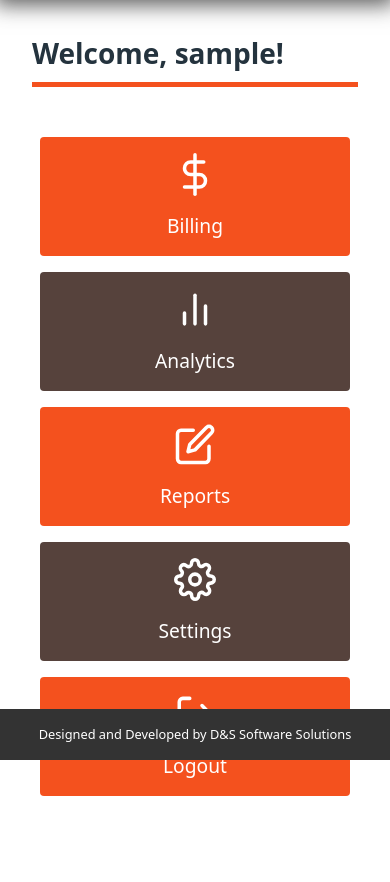
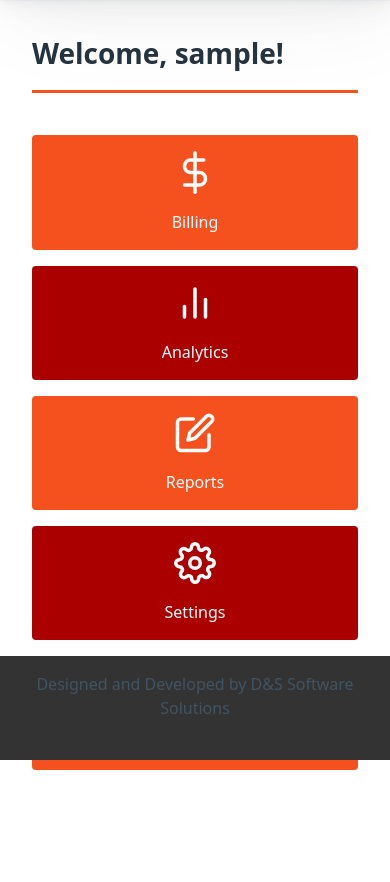
Before and after one commit to sachintha180/flames-pos, a Flask app: page /menu in a window 390 px wide. Shown: the part 84-966 px from the top of the page. Before the commit the page ends 880 px from the top, so only its background shows below. Run offline with Flask 3, Linux system fonts and the light colour scheme; the visitor is signed in with stand-in values (Sample User, id 1).

Commit message:
General refactoring

```diff
--- a/static/css/styles.css
+++ b/static/css/styles.css
@@ -4,40 +4,28 @@
 :root:not([data-theme="dark"]) {
     --primary: #f4511e;
     --primary-transparent: #f4511ecc;
-    --primary-hover: #ff5722;
-    --primary-focus: rgba(244, 81, 30, 0.125);
+    --primary-hover: #f00e0e;
+    --primary-focus: rgba(244, 81, 30, 0.25);
     --primary-inverse: #fff;
-    --secondary: #56423c;
-    --secondary-hover: #493932;
-    --secondary-focus: rgba(86, 66, 60, 0.125);
+    --secondary: #aa0000;
+    --secondary-hover: #800000;
+    --secondary-focus: rgba(170, 0, 0, 0.125);
     --tertiary: #333;
     --tertiary-transparent: #333333cc;
-}
-
-/* Deep-orange Dark scheme (Auto) */
-/* Automatically enabled if user has Dark mode enabled */
-@media only screen and (prefers-color-scheme: dark) {
-    :root:not([data-theme]) {
-        --primary: #f4511e;
-        --primary-hover: #ff5722;
-        --primary-focus: rgba(244, 81, 30, 0.25);
-        --primary-inverse: #fff;
-        --secondary: #56423c;
-        --secondary-hover: #493932;
-        --secondary-focus: rgba(86, 66, 60, 0.125);
-    }
 }
 
 /* Deep-orange Dark scheme (Forced) */
 /* Enabled if forced with data-theme="dark" */
 [data-theme="dark"] {
     --primary: #f4511e;
-    --primary-hover: #ff5722;
+    --primary-hover: #f00e0e;
     --primary-focus: rgba(244, 81, 30, 0.25);
     --primary-inverse: #fff;
-    --secondary: #56423c;
-    --secondary-hover: #493932;
-    --secondary-focus: rgba(86, 66, 60, 0.125);
+    --secondary: #aa0000;
+    --secondary-hover: #800000;
+    --secondary-focus: rgba(170, 0, 0, 0.125);
+    --tertiary: #333;
+    --tertiary-transparent: #333333cc;
 }
 
 /* Deep-orange (Common styles) */
@@ -47,10 +35,17 @@
     --switch-color: var(--primary-inverse);
     --switch-checked-background-color: var(--primary);
     --header-height: 10vh;
+    --header-width: 100vw;
+    --menu-btn-min-width: 150px;
+}
+@media (max-width: 992px) {
+    body > #menu #menu_btns div {
+        margin-bottom: var(--spacing);
+    }
 }
 
 html > body {
-    padding: 1rem;
+    padding: var(--spacing);
 }
 
 body > header {
@@ -58,13 +53,13 @@ body > header {
     flex-flow: row nowrap;
     justify-content: space-between;
     align-items: center;
-    padding: 0.2rem 1rem;
+    padding: var(--spacing);
     height: var(--header-height);
-    width: 100vw;
-    margin: -1rem;
+    width: var(--header-width);
+    margin: calc(var(--spacing) * -1);
     margin-bottom: var(--block-spacing-vertical);
     background-color: var(--primary-transparent);
-    box-shadow: 0 0 20px 5px var(--tertiary-transparent);
+    box-shadow: var(--card-box-shadow);
 }
 
 body > header video {
@@ -72,7 +67,7 @@ body > header video {
     position: absolute;
     top: 0;
     left: 0;
-    width: 100vw;
+    width: var(--header-width);
     height: inherit;
     object-fit: cover;
 }
@@ -88,13 +83,19 @@ body > header h1 a {
 
 body > header img {
     background-color: var(--primary-inverse);
-    margin: -1rem;
+    margin: calc(var(--spacing) * -1);
     width: var(--header-height);
     height: var(--header-height);
 }
 
 body > section {
-    margin-bottom: 0;
+    padding: 0;
+    padding-bottom: calc(var(--spacing) * 3);
+}
+
+body > section > h2 {
+    padding-bottom: var(--spacing);
+    border-bottom: var(--outline-width) solid var(--primary);
 }
 
 body > footer {
@@ -103,26 +104,34 @@ body > footer {
     position: fixed;
     bottom: 0;
     left: 0;
-    padding: 1rem;
+    padding: var(--spacing);
 }
 
-body > footer p {
+body > footer small {
     color: var(--primary-inverse);
-    font-size: 0.8rem;
     margin: 0;
 }
 
 body > dialog > article {
-    min-width: 50vw;
+    min-width: calc(var(--header-width) / 2);
+    --block-spacing-vertical: calc(var(--spacing) * 2);
+}
+
+body > dialog > article > h4 {
+    margin: calc(var(--block-spacing-vertical) * -1)
+        calc(var(--block-spacing-horizontal) * -1) var(--block-spacing-vertical)
+        calc(var(--block-spacing-horizontal) * -1);
+    background-color: var(--primary);
+    padding: calc(var(--spacing) / 3) var(--spacing);
+    color: var(--primary-inverse);
+}
+
+body > dialog > article > h3 {
+    margin-bottom: var(--spacing);
 }
 
 body > #spacer {
     min-height: var(--block-spacing-vertical);
-}
-
-body > #menu h2 {
-    padding-bottom: 0.5rem;
-    border-bottom: 5px solid var(--primary);
 }
 
 body > #menu #menu_btns div {
@@ -131,12 +140,11 @@ body > #menu #menu_btns div {
     flex-flow: column nowrap;
     justify-content: center;
     align-items: center;
-    padding: 1rem;
-    margin: 0.5rem;
-    gap: 1rem;
+    padding: var(--spacing);
+    gap: var(--spacing);
     border-radius: var(--border-radius);
-    min-width: 150px;
-    transition: background-color 0.1s ease-in-out;
+    min-width: var(--menu-btn-min-width);
+    transition: background-color var(--transition);
 }
 
 body > #menu #menu_btns div:nth-child(2n) {
@@ -155,11 +163,9 @@ body > #menu #menu_btns div:nth-child(2n):hover {
 body > #menu #menu_btns div p {
     margin: 0;
     color: var(--primary-inverse);
-    font-size: 1.2rem;
 }
 
 body > #menu #menu_btns div img {
     width: calc(var(--header-height) / 2);
     height: calc(var(--header-height) / 2);
-    fill: var(--primary-inverse);
 }
```
Also changed, not shown: static/scripts/initialize.js (+1 -39 lines), static/scripts/login.js (+0 -38 lines).
